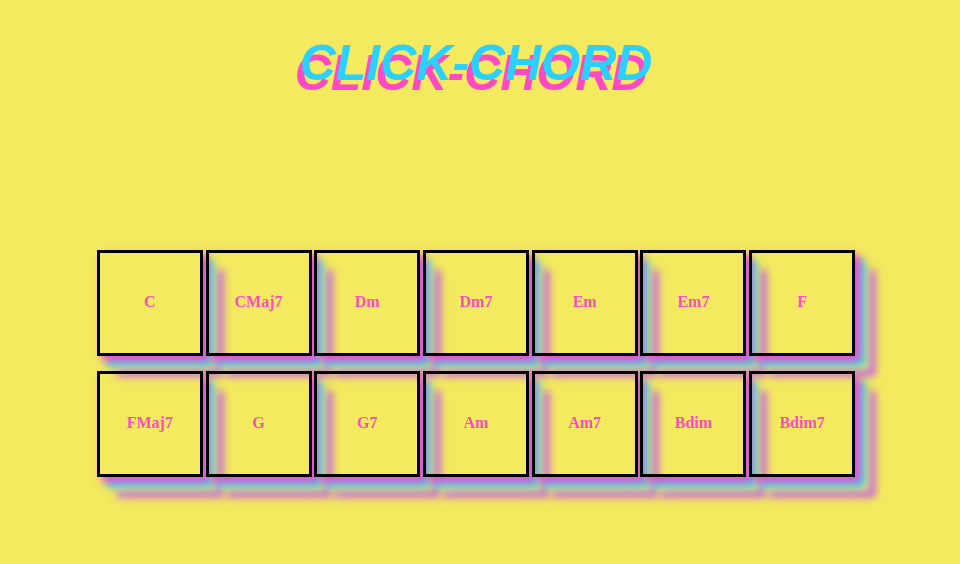
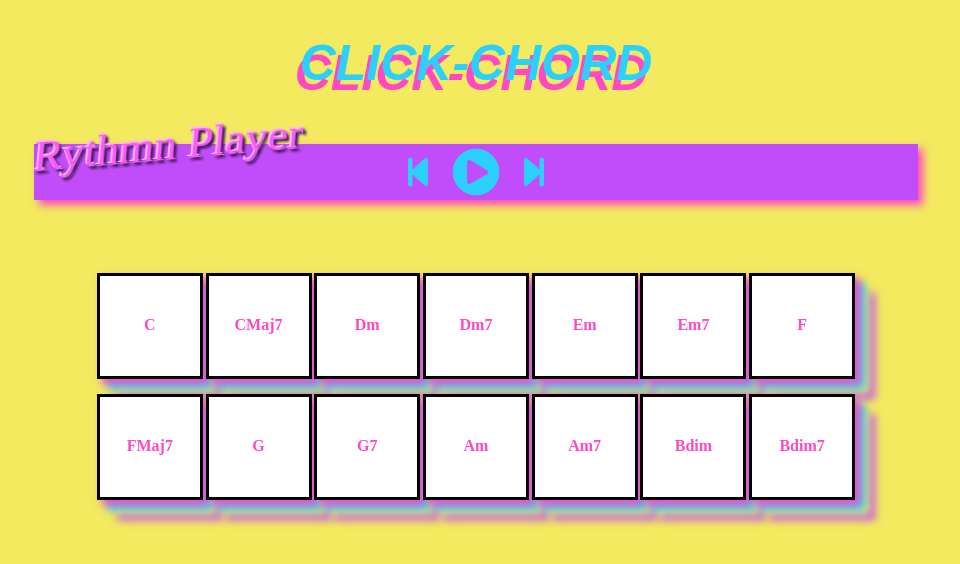
Before and after one commit to rmajuri/switch-chord, a React app: page / in a window 1280 px wide. Shown: the whole page, without its empty margins (164-1124 px from the left). Built offline with nearby package versions, Linux system fonts and the light colour scheme; a web font is replaced by a local one.

Commit message:
style and chord functionality working mostly. need to get player working.

```diff
--- a/client/Components/Main.js
+++ b/client/Components/Main.js
@@ -1,6 +1,7 @@
 import React from 'react'
 import cMajorScaleChords from '../chords.js'
 import Toggle from './Toggle'
+import RythmPlayer from './RythmPlayer'
 
 const AUDIO = document.createElement('audio')
 
@@ -24,8 +25,54 @@ export default class Switches extends React.Component {
     AUDIO.play()
     this.setState({
       currentSongId: song.id,
-      songIsPlaying: true,
-      songList
+      rythmPlaying: true,
+      rythmList
+    })
+  }
+  forward() {
+    const { songList, currentSongId } = this.state
+    const currentSongIdx = songList.map(song => song.id).indexOf(currentSongId)
+    const nextSongIdx = currentSongIdx + 1
+    if (nextSongIdx >= songList.length) {
+      AUDIO.pause()
+      AUDIO.src = ''
+      this.setState({
+        songIsPlaying: false,
+        currentSongId: 0,
+        songList: []
+      })
+    } else {
+      AUDIO.pause()
+      this.start(songList[nextSongIdx], songList)
+    }
+  }
+  backward() {
+    const { songList, currentSongId } = this.state
+    const currentSongIdx = songList.map(song => song.id).indexOf(currentSongId)
+    const nextSongIdx = currentSongIdx - 1
+    if (nextSongIdx < 0) {
+      AUDIO.pause()
+      AUDIO.src = ''
+      this.setState({
+        songIsPlaying: false,
+        currentSongId: 0,
+        songList: []
+      })
+    } else {
+      AUDIO.pause()
+      this.start(songList[nextSongIdx], songList)
+    }
+  }
+  pause() {
+    AUDIO.pause()
+    this.setState({
+      songIsPlaying: false
+    })
+  }
+  resume() {
+    AUDIO.play()
+    this.setState({
+      songIsPlaying: true
     })
   }
 
@@ -62,8 +109,9 @@ export default class Switches extends React.Component {
     return (
       <div>
       <header>
-      <h1 className="triangle">CLICK-CHORD</h1>
+      <h1>CLICK-CHORD</h1>
       </header>
+      <RythmPlayer />
       <div className='main-switch-frame'>
         {
           CMajorScaleChordKeys.map(chord => {
--- a/client/Components/RythmPlayer.js
+++ b/client/Components/RythmPlayer.js
@@ -3,7 +3,9 @@ import React from 'react'
 export default function RythmPlayer (props) {
   const { pause, resume, rythmPlaying, forward, backward } = props
   return (
+
   <div id='player-container'>
+  <h3 className='rythm-player'>Rythmn Player</h3>
     <div id='player-controls'>
     <div className='row center'>
         <i className='fa fa-step-backward' onClick={backward} />
--- a/package.json
+++ b/package.json
@@ -14,7 +14,6 @@
     "@babel/preset-react": "^7.0.0",
     "axios": "^0.17.1",
     "express": "^4.16.2",
-    "font-awesome": "^4.7.0",
     "morgan": "^1.9.1",
     "pg": "^7.7.1",
     "pg-hstore": "^2.3.2",
--- a/public/index.css
+++ b/public/index.css
@@ -28,6 +28,7 @@
   align-content: flex-start;
   justify-content: space-between;
   flex-flow: row wrap;
+  z-index: 10;
 }
 
 .switch-container {
@@ -35,6 +36,7 @@
   width: 100px;
   height: 100px;
   text-align: center;
+  background-color: white;
   border: solid black;
   margin-bottom: 15px;
   box-shadow: 5px 5px 8px #ff48c4, 10px 10px 8px #2bd1fc, 15px 15px 8px #f3ea5f, 20px 20px 8px #c04df9;
@@ -57,18 +59,18 @@ h1 {
   color: #2bd1fc;
   text-shadow: -5px 10px 0px #ff48c4;
   font-size: 50px;
+  margin-bottom: 0;
 }
 
 #player-container {
-  position: fixed;
   height: 56px;
-  width: 100%;
-  bottom: 0;
+  width: 70%;
+  margin: 0 auto;
 }
 
 #player-controls {
-  background-color: #333;
-  box-shadow: 0px -2px 2px #5a5a5a;
+  background-color: #c04df9;
+  box-shadow: 5px 5px 8px #ff48c4;
   height: 100%;
 }
 
@@ -79,7 +81,7 @@ h1 {
 
 #player-controls i {
   font-size: 2em;
-  padding: 0 0.5em;
+  padding: 0 10px;
 }
 
 #player-controls i:nth-child(2) {
@@ -87,8 +89,18 @@ h1 {
 }
 
 i {
-  color: #c04df9;
+  color: #2bd1fc;
   font-size: 2em;
+}
+
+i.fa {
+  cursor: pointer;
+  font-size: 2em;
+  transition: color 0.2s ease;
+}
+
+i.fa:hover {
+  color: #ff3f3f;
 }
 
 
@@ -101,3 +113,16 @@ i {
 .center {
   justify-content: center;
 }
+
+.rythm-player{
+  font-family: 'Mr Dafoe', cursive;
+  font-size: 45px;
+  margin: 0;
+  color: #EB219B;
+  -webkit-text-fill-color: rgba(253, 90, 250, 1);
+  text-shadow: -2px -2px 0 #FFBAF2;
+  -webkit-filter: drop-shadow(3px 3px 1px #441F62);
+  -webkit-transform: skew(-5deg,-5deg);
+  font-weight: normal;
+  z-index: 2;
+}
--- a/public/index.html
+++ b/public/index.html
@@ -4,8 +4,8 @@
         <meta name="viewport" content="width=device-width, initial-scale=1">
         <meta charset=UTF-8>
         <script src="bundle.js" defer></script>
-        <link rel="stylesheet" href="/font-awesome.min.css" />
         <link href="https://fonts.googleapis.com/css?family=Candal" rel="stylesheet">
+        <link rel="stylesheet" href="https://use.fontawesome.com/releases/v5.6.1/css/all.css" integrity="sha384-gfdkjb5BdAXd+lj+gudLWI+BXq4IuLW5IT+brZEZsLFm++aCMlF1V92rMkPaX4PP" crossorigin="anonymous">
         <link rel="stylesheet" href="/index.css" />
         <title>Title</title>
     </head>
```
Also changed, not shown: public/back.png (added), public/forward.png (added), public/pause.png (added), public/play.png (added), 2 other files. Lines whose indentation alone changed are shown as unchanged.
